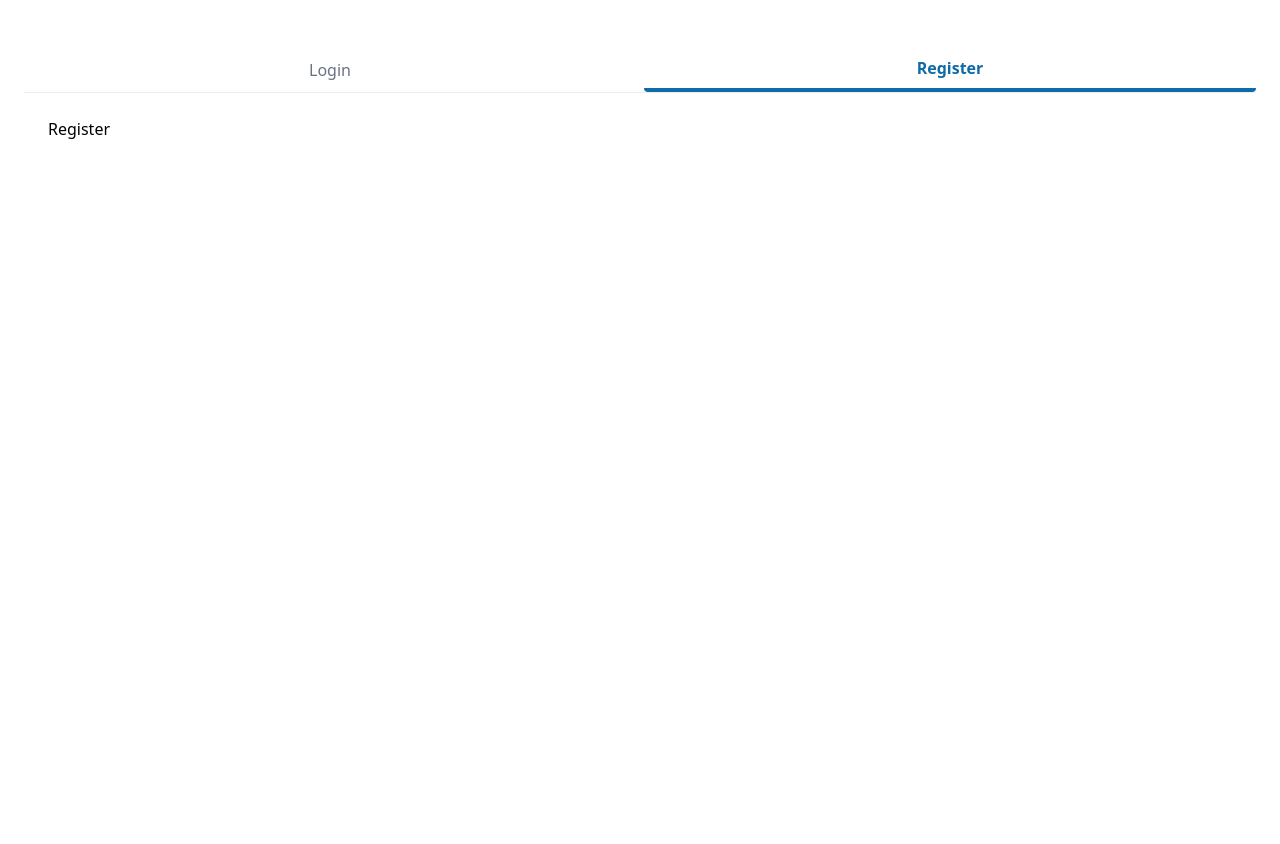
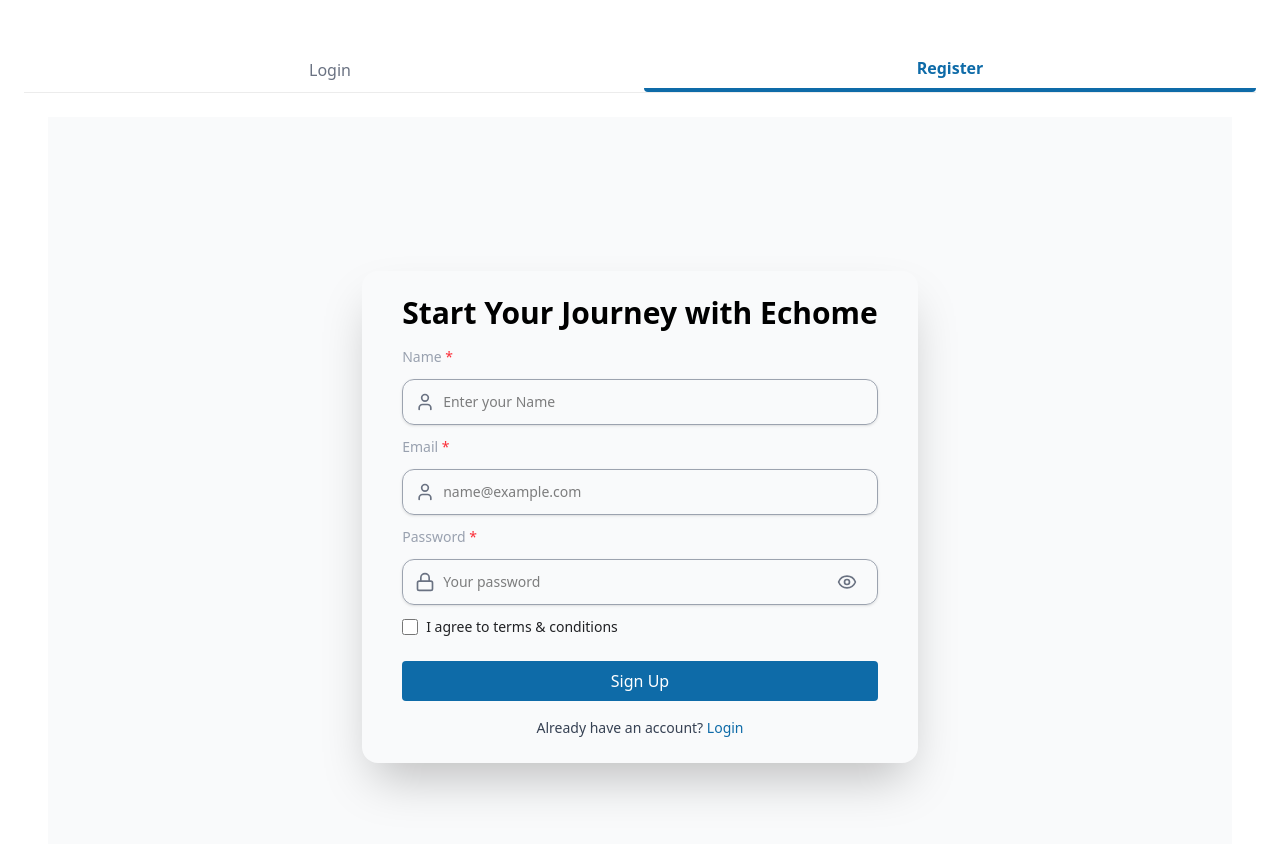
Before and after one commit to kaniz-naqvi/EMS, a React (Vite) app in the folder Client/: page /auth in a window 1280 px wide. Both pictures are taken after a click on the button "Register". Shown: the top 844 px of the page. Before the commit the page ends 800 px from the top, so only its background shows below. Built offline with nearby package versions, Linux system fonts and the light colour scheme.

Commit message:
register page -ui complete

```diff
--- a/Client/src/Pages/Auth/modules/Login.jsx
+++ b/Client/src/Pages/Auth/modules/Login.jsx
@@ -5,10 +5,6 @@
 import Card from "@/components/Atoms/Card/Card";
 import FormFooter from "@/components/Atoms/Shared/checkout";
 const Login = () => {
-  const onFinish = (values) => {
-    console.log("Login form submitted:", values);
-  };
-
   return (
     <div className="flex flex-col items-center justify-center min-h-screen p-4 bg-gray-50">
       {/* <H1 className="text-center mt-5 mb-6">WellCome Back</H1> */}
@@ -33,7 +29,6 @@
             placeholder="Your password"
             required
             className="my-3"
-
           />
 
           <FormFooter
--- a/Client/src/Pages/Auth/modules/Register.jsx
+++ b/Client/src/Pages/Auth/modules/Register.jsx
@@ -1,9 +1,62 @@
-import React from 'react'
+import React from "react";
+import { H3 } from "@/components/Atoms/Shared/headings";
+import Button from "@/components/Atoms/Buttons/Buttons"; // custom button
+import InputComponent from "@/components/Atoms/Shared/Input"; // custom input
+import Card from "@/components/Atoms/Card/Card";
+import FormFooter from "@/components/Atoms/Shared/checkout";
+import AuthRedirect from "@/components/Atoms/Shared/AuthRedirect";
+const Login = () => {
+  return (
+    <div className="flex flex-col items-center justify-center min-h-screen p-4 bg-gray-50">
+      {/* <H1 className="text-center mt-5 mb-6">WellCome Back</H1> */}
 
-const Register = () => {
-  return (
-    <div>Register</div>
-  )
-}
+      <Card className="w-full max-w-md">
+        <H3 className="text-center mb-12">Start Your Journey with Echome </H3>
 
-export default Register
+        <form>
+          <InputComponent
+            label="Name"
+            type="text"
+            icon="profile"
+            placeholder="Enter your Name"
+            required
+            className="my-3"
+          />
+          <InputComponent
+            label="Email"
+            type="text"
+            icon="profile"
+            placeholder="name@example.com"
+            required
+            className="my-3"
+          />
+          <InputComponent
+            label="Password"
+            type="password"
+            icon="lock"
+            placeholder="Your password"
+            required
+            className="my-3"
+          />
+
+          <FormFooter
+            showForgot={false}
+            checkboxLabel="I agree to terms & conditions"
+          />
+
+          <Button variant="primary" className="w-full mt-2 " type="submit">
+            Sign Up
+          </Button>
+        </form>
+        <AuthRedirect
+          text="Already have an account?"
+          linkText="Login"
+          linkTo="/login"
+          type="dashboard"
+        />
+      </Card>
+    </div>
+  );
+};
+
+export default Login;
--- /dev/null
+++ b/Client/src/components/Atoms/Shared/AuthRedirect.jsx
@@ -0,0 +1,13 @@
+import React from "react";
+import P from "@/components/Atoms/Shared/P";
+import LinkText from "@/components/Atoms/Shared/LinkText";
+
+const AuthRedirect = ({ text, linkText, linkTo, type = "dashboard" }) => {
+  return (
+    <P className="text-center text-sm mt-4">
+      {text} <LinkText to={linkTo} type={type}>{linkText}</LinkText>
+    </P>
+  );
+};
+
+export default AuthRedirect;
--- a/Client/src/components/Atoms/Shared/Input.jsx
+++ b/Client/src/components/Atoms/Shared/Input.jsx
@@ -9,13 +9,27 @@
   className = "",
   label,
   required = false,
+    checkboxLabel,
   ...props
 }) => {
   const [showPassword, setShowPassword] = useState(false);
   const Icon = iconName ? getIcon(iconName) : null;
 
   const inputType = type === "password" && showPassword ? "text" : type;
-
+ if (type === "checkbox") {
+    return (
+      <label className={`flex items-center gap-2 text-sm ${className}`}>
+        <input
+          type="checkbox"
+          className="w-4 h-4 rounded border focus:ring-2 focus:ring-offset-0"
+          {...props}
+        />
+        <span>
+          {checkboxLabel} {required && <span className="text-red-500">*</span>}
+        </span>
+      </label>
+    );
+  }
   return (
     <div className="w-full">
       {label && (
--- /dev/null
+++ b/Client/src/components/Atoms/Shared/LinkText.jsx
@@ -0,0 +1,20 @@
+import React from "react";
+import { Link } from "react-router-dom";
+import { useTheme } from "@/styles/theme"; // apna theme ka path
+
+const LinkText = ({ to, children, className = "", type = "dashboard", ...props }) => {
+  const theme = useTheme(type);
+
+  return (
+    <Link
+      to={to}
+      className={`hover:underline font-medium ${className}`}
+      style={{ color: theme.primary }}
+      {...props}
+    >
+      {children}
+    </Link>
+  );
+};
+
+export default LinkText;
--- /dev/null
+++ b/Client/src/components/Atoms/Shared/P.jsx
@@ -0,0 +1,12 @@
+import React from "react";
+
+const P = ({ children, className = "", ...props }) => (
+  <p
+    className={`text-base leading-relaxed text-gray-700 ${className}`}
+    {...props}
+  >
+    {children}
+  </p>
+);
+
+export default P;
--- a/Client/src/components/Atoms/Shared/checkout.jsx
+++ b/Client/src/components/Atoms/Shared/checkout.jsx
@@ -1,42 +1,38 @@
 import React from "react";
-import { Link } from "react-router-dom";
-import { useTheme } from "@/styles/theme"; // 👈 import your theme hook
+import { useTheme } from "@/styles/theme";
+import InputComponent from "@/components/Atoms/Shared/Input"; // 👈 reuse input
+import LinkText from "@/components/Atoms/Shared/LinkText";   // theme link
 
 const FormFooter = ({
+  showForgot = true, // 👈 control: show/hide forgot password link
   checkboxName = "remember",
-  checkboxLabel = "Remember me",
+  checkboxLabel = "Keep me signed in",
   defaultChecked = false,
-  linkTo = "/",
+  linkTo = "/forgot-password",
   linkText = "Forgot password?",
+  type = "dashboard",
 }) => {
-  const theme = useTheme("dashboard"); // 👈 get colors from theme
+  const theme = useTheme(type);
 
   return (
     <div
       className="flex items-center justify-between mb-4"
       style={{ color: theme.text }}
     >
-      <label className="flex items-center gap-2 text-sm">
-        <input
-          type="checkbox"
-          name={checkboxName}
-          className="w-4 h-4 rounded border focus:ring-2 focus:ring-offset-0"
-          defaultChecked={defaultChecked}
-          style={{
-            borderColor: theme.greyText,
-            accentColor: theme.primary, // checkbox tick color
-          }}
-        />
-        <span>{checkboxLabel}</span>
-      </label>
+      {/* ✅ Checkbox via InputComponent */}
+      <InputComponent
+        type="checkbox"
+        name={checkboxName}
+        defaultChecked={defaultChecked}
+        checkboxLabel={checkboxLabel}
+      />
 
-      <Link
-        to={linkTo}
-        className="text-sm hover:underline"
-        style={{ color: theme.primary }}
-      >
-        {linkText}
-      </Link>
+      {/* ✅ Conditionally render forgot password link */}
+      {showForgot && (
+        <LinkText to={linkTo} type={type} className="text-sm">
+          {linkText}
+        </LinkText>
+      )}
     </div>
   );
 };
```
